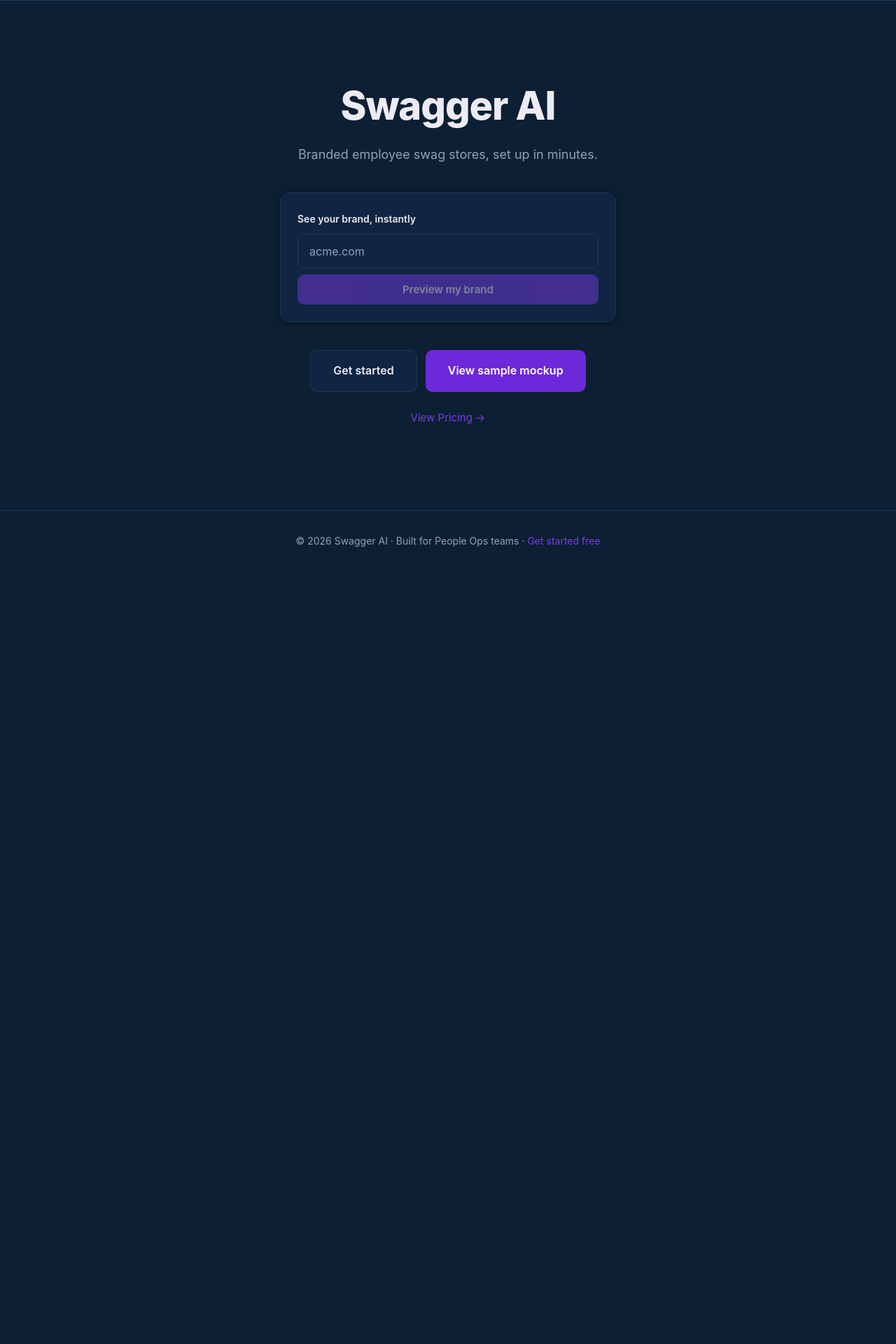
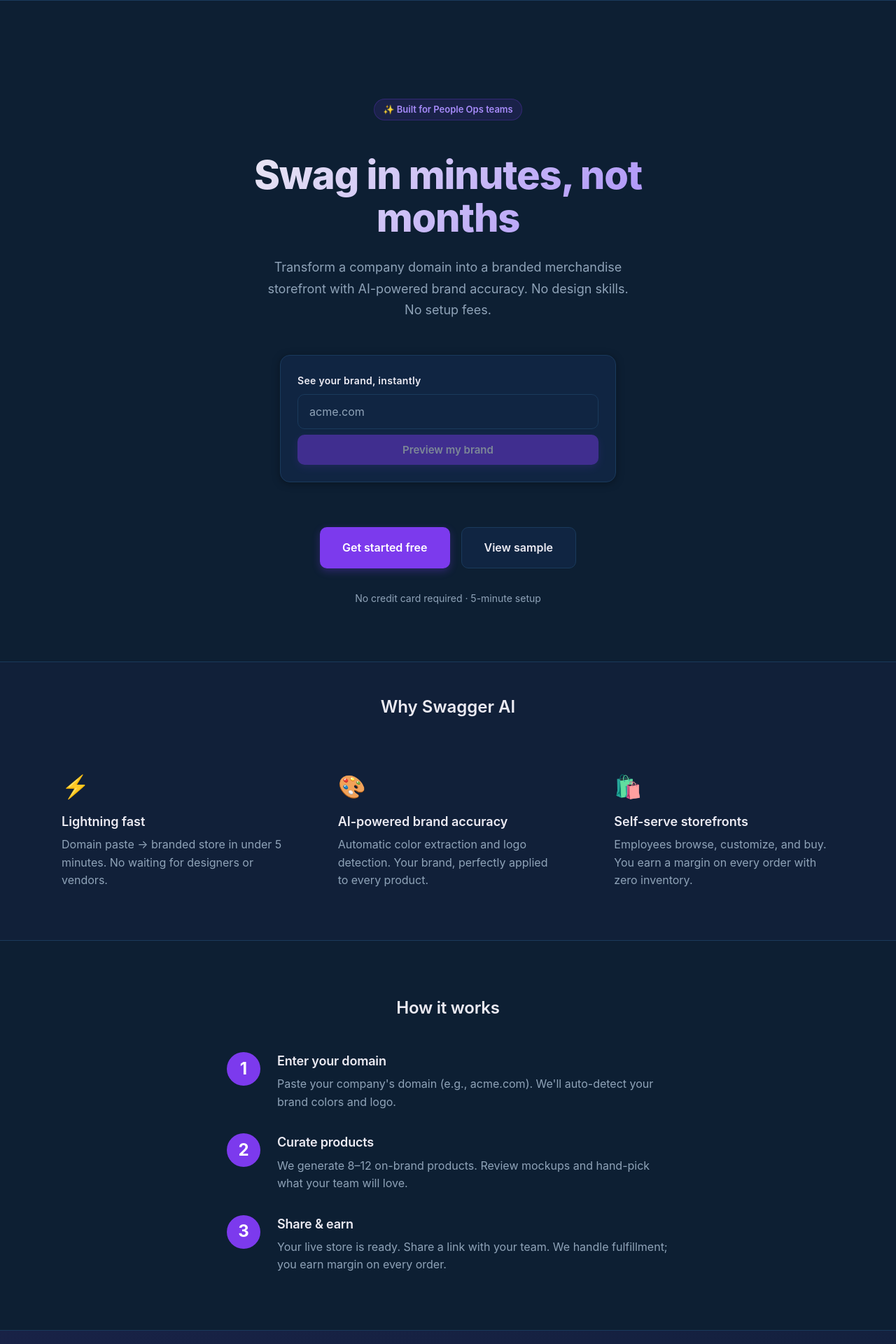
Before and after one commit to iakobidzedavid/swagger-ai, a Next.js app: page / in a window 1280 px wide. Shown: the part 60-1980 px from the top of the page at 70% size. Before the commit the page ends 877 px from the top, so only its background shows below. Built offline with nearby package versions, Linux system fonts and the light colour scheme.

Commit message:
Gstack session: Redesign the storefront's visual design end-to-end: cohesive typography/spacing/color per the design system, polished he

```diff
--- a/src/app/globals.css
+++ b/src/app/globals.css
@@ -159,15 +159,26 @@ a:hover {
 .btn-primary {
   background: var(--color-accent);
   color: var(--color-on-accent);
+  box-shadow: 0 4px 12px rgba(124, 58, 237, 0.3);
+  transition: all 200ms ease;
 }
-.btn-primary:hover:not(:disabled) { background: var(--color-accent-hover); }
+.btn-primary:hover:not(:disabled) {
+  background: var(--color-accent-hover);
+  box-shadow: 0 8px 24px rgba(124, 58, 237, 0.4);
+  transform: translateY(-2px);
+}
 
 .btn-secondary {
   background: var(--color-surface);
   color: var(--color-text);
   border: 1px solid var(--color-border);
+  transition: all 200ms ease;
 }
-.btn-secondary:hover:not(:disabled) { background: #1a3252; }
+.btn-secondary:hover:not(:disabled) {
+  background: #1a3252;
+  border-color: var(--color-accent);
+  color: var(--color-accent);
+}
 
 .btn-lg { padding: 16px 32px; font-size: 1rem; }
 .btn-sm { padding: 8px 16px; font-size: 0.875rem; }
@@ -180,6 +191,22 @@ a:hover {
   border-radius: var(--radius-lg);
   padding: 24px;
   box-shadow: var(--shadow-card);
+  transition: all 200ms ease;
+}
+.card:hover {
+  border-color: var(--color-accent);
+  box-shadow: 0 8px 32px rgba(124, 58, 237, 0.15);
+  transform: translateY(-2px);
+}
+
+/* Labels */
+label {
+  display: block;
+  color: var(--color-text);
+  font-size: 0.9rem;
+  font-weight: 600;
+  letter-spacing: 0.3px;
+  margin-bottom: 8px;
 }
 
 /* Input */
@@ -192,13 +219,14 @@ a:hover {
   font-size: 1rem;
   font-family: var(--font-sans);
   width: 100%;
-  transition: border-color 0.15s, box-shadow 0.15s;
+  transition: border-color 0.2s, box-shadow 0.2s, background 0.2s;
   outline: none;
 }
 .input-field::placeholder { color: var(--color-text-muted); }
 .input-field:focus {
   border-color: var(--color-accent);
   box-shadow: 0 0 0 3px var(--color-accent-light);
+  background: rgba(124, 58, 237, 0.02);
 }
 .input-field.input-valid {
   border-color: var(--color-success);
@@ -296,8 +324,29 @@ a:hover {
 /* Section */
 .section {
   padding: 80px 0;
+  position: relative;
 }
-.section-sm { padding: 48px 0; }
+.section-sm {
+  padding: 48px 0;
+}
+
+/* Section headers */
+.section h2,
+.section h3 {
+  letter-spacing: -0.01em;
+}
+
+/* Section background utilities */
+.section-subtle {
+  background: rgba(124, 58, 237, 0.03);
+}
+.section-gradient-bg {
+  background: linear-gradient(135deg, rgba(124, 58, 237, 0.1) 0%, rgba(124, 58, 237, 0.05) 100%);
+}
+.section-bordered {
+  border-top: 1px solid var(--color-border);
+  border-bottom: 1px solid var(--color-border);
+}
 
 /* Badge */
 .badge {
--- a/src/app/page.tsx
+++ b/src/app/page.tsx
@@ -4,35 +4,106 @@ import HomepageBrandPreview from '@/components/HomepageBrandPreview'
 
 export default function LandingPage() {
   return (
-    <section className="section" style={{ paddingTop: '120px', paddingBottom: '120px' }}>
+    <>
       <AttributionCapture />
+      {/* Hero section */}
+      <section className="section" style={{ paddingTop: '140px', paddingBottom: '80px' }}>
         <div className="container content-narrow text-center">
-        <h1 className="text-display" style={{ marginBottom: '24px' }}>
-          Swagger AI
+          <div style={{ marginBottom: '32px' }}>
+            <span className="badge badge-accent" style={{ marginBottom: '16px', display: 'inline-block' }}>
+              ✨ Built for People Ops teams
+            </span>
+          </div>
+
+          <h1 className="text-display" style={{ marginBottom: '24px', background: 'linear-gradient(135deg, #ecebf3 0%, #a78bfa 100%)', backgroundClip: 'text', WebkitBackgroundClip: 'text', color: 'transparent' }}>
+            Swag in minutes, not months
           </h1>
-        <p className="text-body text-muted" style={{ fontSize: '1.125rem', maxWidth: '460px', margin: '0 auto 40px' }}>
-          Branded employee swag stores, set up in minutes.
+
+          <p className="text-body" style={{ fontSize: '1.125rem', color: 'var(--color-text-muted)', maxWidth: '520px', margin: '0 auto 48px', lineHeight: '1.7' }}>
+            Transform a company domain into a branded merchandise storefront with AI-powered brand accuracy. No design skills. No setup fees.
           </p>
 
-        <div style={{ marginBottom: '40px' }}>
+          <div style={{ marginBottom: '64px' }}>
             <HomepageBrandPreview />
           </div>
 
-        <div style={{ display: 'flex', gap: '12px', justifyContent: 'center', flexWrap: 'wrap' }}>
-          <Link href="/onboard" className="btn btn-secondary btn-lg">
-            Get started
+          <div style={{ display: 'flex', gap: '16px', justifyContent: 'center', flexWrap: 'wrap', marginBottom: '32px' }}>
+            <Link href="/onboard" className="btn btn-primary btn-lg">
+              Get started free
             </Link>
-          <Link href="/design-engine?domain=stripe.com" className="btn btn-primary btn-lg" style={{ backgroundColor: 'var(--color-accent-hover)' }}>
-            View sample mockup
+            <Link href="/design-engine?domain=stripe.com" className="btn btn-secondary btn-lg">
+              View sample
             </Link>
           </div>
 
-        <div style={{ marginTop: '24px', textAlign: 'center' }}>
-          <Link href="/pricing" className="text-body" style={{ textDecoration: 'none', color: 'var(--color-accent)', fontSize: '0.9375rem' }}>
-            View Pricing →
-          </Link>
+          <p className="text-small text-muted">No credit card required · 5-minute setup</p>
+        </div>
+      </section>
+
+      {/* Features section */}
+      <section className="section-sm section-subtle section-bordered">
+        <div className="container">
+          <h2 className="text-h2" style={{ textAlign: 'center', marginBottom: '48px' }}>Why Swagger AI</h2>
+          <div style={{ display: 'grid', gridTemplateColumns: 'repeat(auto-fit, minmax(280px, 1fr))', gap: '32px' }}>
+            <div style={{ padding: '24px' }}>
+              <div style={{ fontSize: '2rem', marginBottom: '12px' }}>⚡</div>
+              <h3 className="text-h3" style={{ marginBottom: '8px' }}>Lightning fast</h3>
+              <p className="text-body text-muted" style={{ lineHeight: '1.6' }}>Domain paste → branded store in under 5 minutes. No waiting for designers or vendors.</p>
+            </div>
+            <div style={{ padding: '24px' }}>
+              <div style={{ fontSize: '2rem', marginBottom: '12px' }}>🎨</div>
+              <h3 className="text-h3" style={{ marginBottom: '8px' }}>AI-powered brand accuracy</h3>
+              <p className="text-body text-muted" style={{ lineHeight: '1.6' }}>Automatic color extraction and logo detection. Your brand, perfectly applied to every product.</p>
+            </div>
+            <div style={{ padding: '24px' }}>
+              <div style={{ fontSize: '2rem', marginBottom: '12px' }}>🛍️</div>
+              <h3 className="text-h3" style={{ marginBottom: '8px' }}>Self-serve storefronts</h3>
+              <p className="text-body text-muted" style={{ lineHeight: '1.6' }}>Employees browse, customize, and buy. You earn a margin on every order with zero inventory.</p>
+            </div>
           </div>
         </div>
       </section>
+
+      {/* How it works section */}
+      <section className="section">
+        <div className="container content-narrow">
+          <h2 className="text-h2" style={{ textAlign: 'center', marginBottom: '48px' }}>How it works</h2>
+          <div style={{ display: 'flex', flexDirection: 'column', gap: '32px' }}>
+            <div style={{ display: 'flex', gap: '24px', alignItems: 'flex-start' }}>
+              <div style={{ display: 'flex', alignItems: 'center', justifyContent: 'center', width: '48px', height: '48px', borderRadius: '50%', background: 'var(--color-accent)', color: '#fff', flexShrink: 0, fontSize: '1.5rem', fontWeight: 'bold' }}>1</div>
+              <div>
+                <h3 className="text-h3" style={{ marginBottom: '8px' }}>Enter your domain</h3>
+                <p className="text-body text-muted">Paste your company's domain (e.g., acme.com). We'll auto-detect your brand colors and logo.</p>
+              </div>
+            </div>
+            <div style={{ display: 'flex', gap: '24px', alignItems: 'flex-start' }}>
+              <div style={{ display: 'flex', alignItems: 'center', justifyContent: 'center', width: '48px', height: '48px', borderRadius: '50%', background: 'var(--color-accent)', color: '#fff', flexShrink: 0, fontSize: '1.5rem', fontWeight: 'bold' }}>2</div>
+              <div>
+                <h3 className="text-h3" style={{ marginBottom: '8px' }}>Curate products</h3>
+                <p className="text-body text-muted">We generate 8–12 on-brand products. Review mockups and hand-pick what your team will love.</p>
+              </div>
+            </div>
+            <div style={{ display: 'flex', gap: '24px', alignItems: 'flex-start' }}>
+              <div style={{ display: 'flex', alignItems: 'center', justifyContent: 'center', width: '48px', height: '48px', borderRadius: '50%', background: 'var(--color-accent)', color: '#fff', flexShrink: 0, fontSize: '1.5rem', fontWeight: 'bold' }}>3</div>
+              <div>
+                <h3 className="text-h3" style={{ marginBottom: '8px' }}>Share & earn</h3>
+                <p className="text-body text-muted">Your live store is ready. Share a link with your team. We handle fulfillment; you earn margin on every order.</p>
+              </div>
+            </div>
+          </div>
+        </div>
+      </section>
+
+      {/* CTA section */}
+      <section className="section section-gradient-bg" style={{ borderTop: '1px solid var(--color-border)' }}>
+        <div className="container content-narrow text-center">
+          <h2 className="text-h2" style={{ marginBottom: '24px' }}>Ready to launch?</h2>
+          <p className="text-body text-muted" style={{ marginBottom: '32px', fontSize: '1.0625rem' }}>Join early adopters and start your branded swag store today.</p>
+          <Link href="/onboard" className="btn btn-primary btn-lg">
+            Get started free
+          </Link>
+        </div>
+      </section>
+    </>
   )
 }
```
Also changed, not shown: src/components/CheckoutForm.tsx (+43 -17 lines), src/components/ProductCard.tsx (+80 -29 lines). Lines whose indentation alone changed are shown as unchanged.
